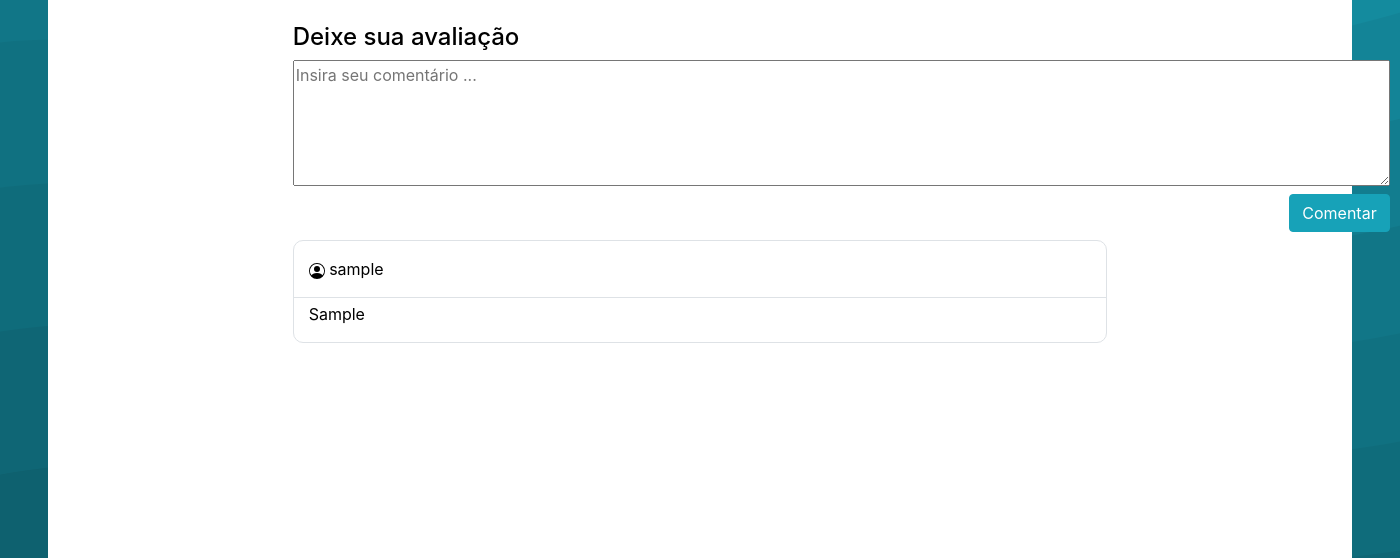
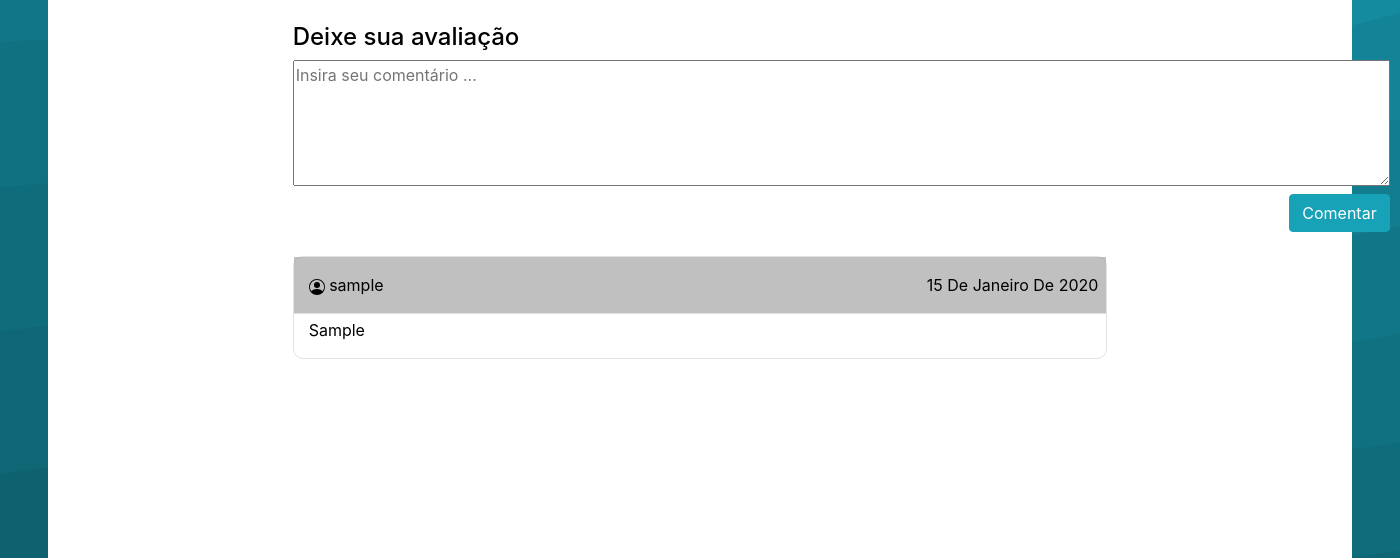
Before and after one commit to leonhardc/ecomerce-django, a Django app: a page that uses produto/templates/produto/detalhe.html in a window 1400 px wide. Shown: the part 1819-2377 px from the top of the page. Run offline with Django 4.2, Linux system fonts and the light colour scheme; tables that the repository leaves empty hold one stand-in row (values such as "Sample post"); grey boxes marked "Sample" are stand-in pictures; some libraries are stand-ins or nearby versions.

Commit message:
Primeira versão totalmente funcional dos comentarios de produtos

```diff
--- a/loja/settings.py
+++ b/loja/settings.py
@@ -36,6 +36,7 @@ INSTALLED_APPS = [
     'pedido.apps.PedidoConfig', # registro do app pedido
     'perfil.apps.PerfilConfig', # registro do app perfil
     'comentarios.apps.ComentariosConfig', # registro do app comentarios
+    'django.contrib.humanize',
     'django.contrib.admin',
     'django.contrib.auth',
     'django.contrib.contenttypes',
--- a/produto/templates/produto/detalhe.html
+++ b/produto/templates/produto/detalhe.html
@@ -1,4 +1,5 @@
 {% extends 'base.html' %}
+{% load humanize %}
 {% load omfilters %}
 
 {% block content %}
@@ -122,7 +123,7 @@
             <div class="mt-5 mb-5">
                 <h2 class="text-center mt-5 mb-5">Avaliações</h2>
 
-                <div class="row mb-2 ">
+                <div class="row mb-4">
                     <h4 class="mx-4">Deixe sua avaliação</h4>
                     <form action="{% url 'produto:comentar' %}" class="mx-4" method="POST">
                         {% csrf_token %}
@@ -139,13 +140,18 @@
                 {% for comentario in comentarios %}
                 <div class="row mb-2">
                     <div class="col border mx-4" style="border-radius: 10px;">
-                        <div class="row border-bottom py-2 bg-body-secondary">
+                        <div class="row border-bottom py-2" style="background-color: rgba(128, 128, 128, 0.493);">
                             <div class="col py-2">
                                 <svg xmlns="http://www.w3.org/2000/svg" width="16" height="16" fill="currentColor" class="bi bi-person-circle" viewBox="0 0 16 16">
                                     <path d="M11 6a3 3 0 1 1-6 0 3 3 0 0 1 6 0z"/>
                                     <path fill-rule="evenodd" d="M0 8a8 8 0 1 1 16 0A8 8 0 0 1 0 8zm8-7a7 7 0 0 0-5.468 11.37C3.242 11.226 4.805 10 8 10s4.757 1.225 5.468 2.37A7 7 0 0 0 8 1z"/>
                                 </svg>
                                 <span>{{comentario.usuario_comentario}}</span>
+                            </div>
+                            <div class="col py-2">
+                                <div class="row d-flex justify-content-end">
+                                    <span class="px-2">{{ comentario.data_comentario|naturalday|title }}</span>
+                                </div>
                             </div>
                         </div>
                         <div class="row pt-1">
--- a/produto/views.py
+++ b/produto/views.py
@@ -34,7 +34,7 @@ class DetalheProduto(View):
         slug = kwargs['slug']
 
         produto = Produto.objects.filter(slug=slug).first()
-        comentario_produto = Comentario.objects.filter(produto_comentario=produto)
+        comentario_produto = Comentario.objects.filter(produto_comentario=produto).order_by('-data_comentario')
 
         contexto = {
             'produto': produto,
```
